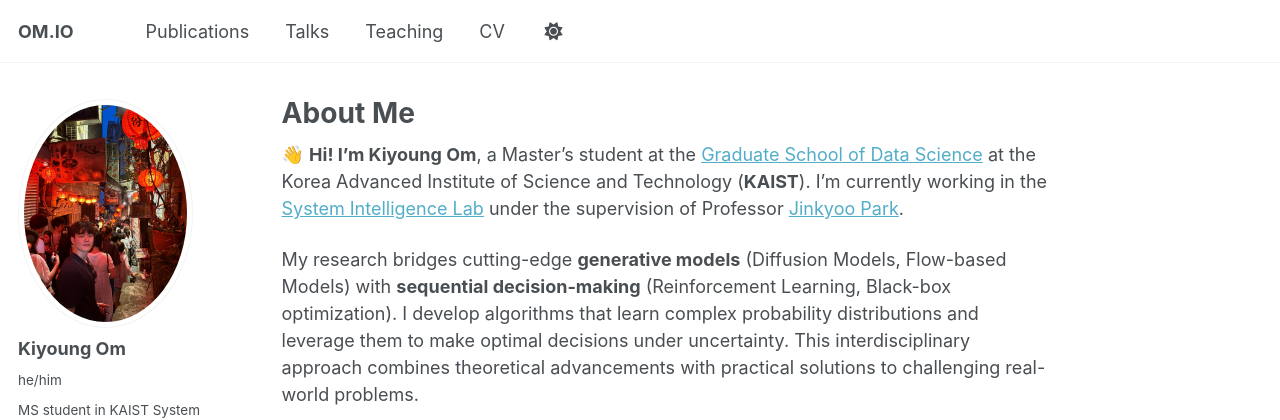
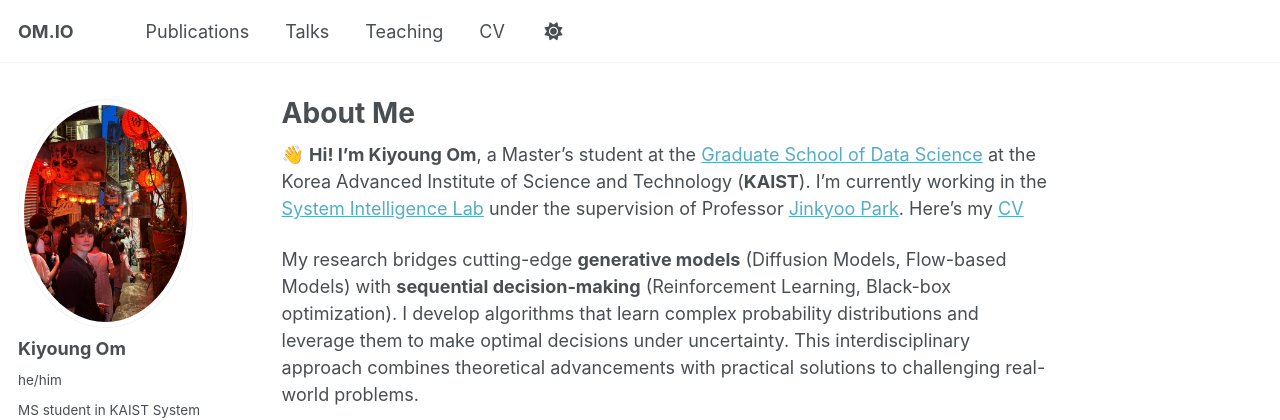
Before and after one commit to umkiyoung/umkiyoung.github.io, a Jekyll site: the page built from _pages/about.md, in a window 1280 px wide and 900 px high. Shown: the top 420 px of the window. Built offline with Jekyll 4.4.1, drawn with Linux system fonts in a browser that asks for light colours; some web fonts are replaced.

Commit message:
Changed about.md

```diff
--- a/_pages/about.md
+++ b/_pages/about.md
@@ -6,7 +6,7 @@ redirect_from:
   - /about/
   - /about.html
 ---
-👋 **Hi! I'm Kiyoung Om**, a Master's student at the [Graduate School of Data Science](https://gsds.kaist.ac.kr/) at the Korea Advanced Institute of Science and Technology (**KAIST**). I'm currently working in the [System Intelligence Lab](http://silab.kaist.ac.kr/) under the supervision of Professor [Jinkyoo Park](https://scholar.google.com/citations?user=sH2a0nkAAAAJ&hl=ko&oi=ao).
+👋 **Hi! I'm Kiyoung Om**, a Master's student at the [Graduate School of Data Science](https://gsds.kaist.ac.kr/) at the Korea Advanced Institute of Science and Technology (**KAIST**). I'm currently working in the [System Intelligence Lab](http://silab.kaist.ac.kr/) under the supervision of Professor [Jinkyoo Park](https://scholar.google.com/citations?user=sH2a0nkAAAAJ&hl=ko&oi=ao). Here's my [CV](/assets/files/cv.pdf)
 
 My research bridges cutting-edge **generative models** (Diffusion Models, Flow-based Models) with **sequential decision-making** (Reinforcement Learning, Black-box optimization). I develop algorithms that learn complex probability distributions and leverage them to make optimal decisions under uncertainty. This interdisciplinary approach combines theoretical advancements with practical solutions to challenging real-world problems.
 
```
Also changed, not shown: 1 other file.
